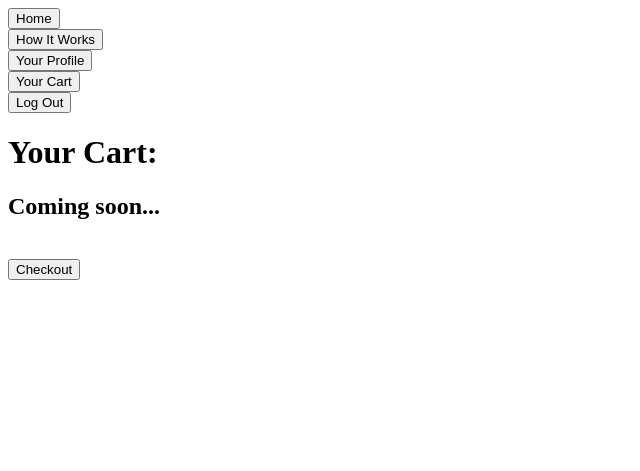
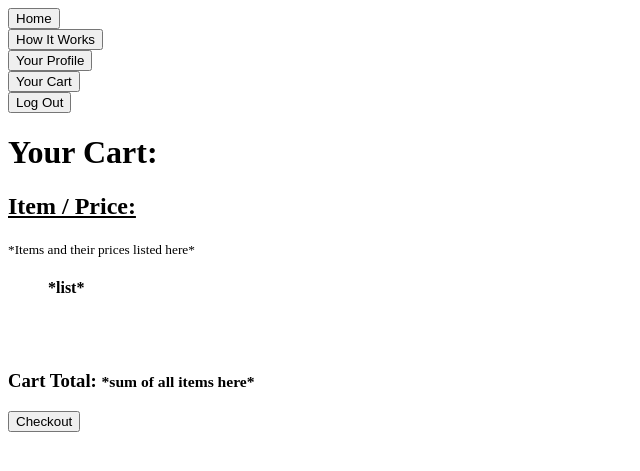
Before and after one commit to leah-ewing/Fresh-Made-Easy, a Flask app: page /shopping-cart in a window 1280 px wide. Shown: the top 471 px of the page, without its empty margins (0-640 px from the left). Run offline with Flask 2, Linux system fonts and the light colour scheme; the visitor is signed in with stand-in values (Sample User, id 1).

Commit message:
still working on shopping cart

```diff
--- a/server.py
+++ b/server.py
@@ -1,5 +1,4 @@
-from flask import (Flask,render_template, request, flash, session,
-                   redirect)
+from flask import (Flask,render_template, request, flash, session, redirect)
 from model import User, connect_to_db
 import crud, requests, json
 from jinja2 import StrictUndefined
@@ -25,10 +24,10 @@ def homepage():
 
     if "current_user" in session:
         current_user = session["current_user"]
-        return render_template('homepage.html', current_user = session["current_user"])
+        return render_template('homepage.html', current_user = "current_user")
     else:
        return render_template('homepage.html', current_user = None)
-
+# changing all current_user = session["current_user"] to current_user = "current_user" *might* be the answer to all the session problems
 
 @app.route('/', methods = ["POST"])
 def loginUser():
@@ -131,6 +130,8 @@ def aboutUsPage():
 @app.route('/shopping-cart')
 def shoppingCart():
     """Display a user's shopping cart."""
+
+    email = session["current_user"]
 
     if "current_user" in session:
         return render_template('shopping-cart.html', current_user = session["current_user"])
@@ -303,18 +304,31 @@ def purchaseInfo():
         flash("Please login.")
         return render_template('homepage.html', current_user = None)
 
+#*********************************************
+@app.route('/add-item-to-cart/<current_item>', methods = ["GET"])
+def addToCart(current_item):
+    """Adds an item to the user's shopping cart."""
+    item = crud.get_item_by_name(current_item)
+    item_amount = request.form.get("add-to-cart")
+    shopping_cart = {"name": [], "price": [], "amount": []}
 
-@app.route('/add-item-to-cart')
-def addItemToCart():
-    """Adds an item to the user's shopping cart."""
 
-    if "current_user" in session:
-        return render_template('shopping-cart.html', current_user = session['current_user'])
-    else:
-        flash("Please login.")
-        return render_template('homepage.html', current_user = None)
-    #temporary route
-
+    if "current_user" in session and item != None:
+        session["shopping_cart"]["name"].append(item.item_name)
+        session["shopping_cart"]["price"].append(item.item_cost)
+        session["shopping_cart"]["amount"].append(item_amount)
+        flash("Item added to cart!")
+        # return render_template('shopping-cart.html',
+        #                         current_user = session['current_user'],
+        #                         item_names = session["shopping_cart"]["name"],
+        #                         item_prices = session["shopping_cart"]["price"],
+        #                         item_amounts = session["shopping_cart"]["amount"])
+        return redirect('/item_info/<current_item>')
+    # else:
+    #     flash("Please login.")
+    #     return render_template('homepage.html', current_user = None)
+#^^^^ getting error: Not Found - URL is not found on the server.
+#*********************************************
 
 
 
--- a/templates/shopping-cart.html
+++ b/templates/shopping-cart.html
@@ -12,10 +12,12 @@
 
   <h1>Your Cart:</h1>
 
-  <h2>Coming soon...</h2>
+  <h2><u>Item / Price:</u></h2>
+  <small>*Items and their prices listed here*</small>
 
-  <h4><ol id = "cart"></ol><br>
+  <h4><ol id = "cart">*list*</ol><br><br>
 
+  <h3>Cart Total: <small>*sum of all items here*</small></h3>
   <form action = "/checkout">
   <div class = "checkout">
     <button type = "submit">Checkout</button>
```
Also changed, not shown: crud.py (+1 -24 lines), model.py (+0 -18 lines), seed_database.py (+0 -9 lines), static/static.js (+14 -1 lines), templates/item-info.html (+0 -8 lines).
